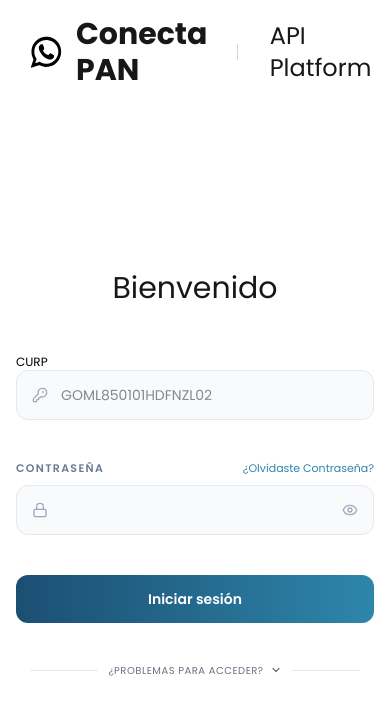
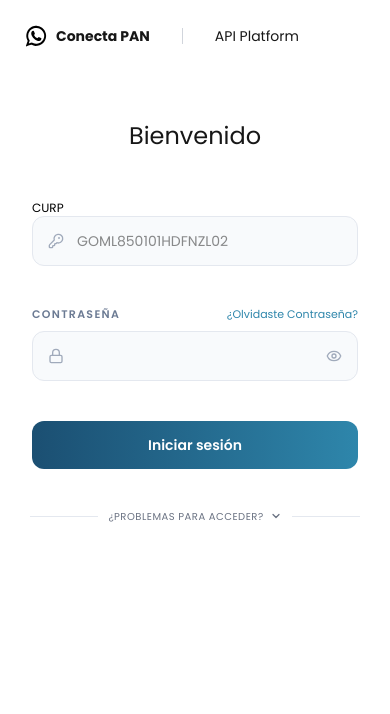
Before and after one commit to CESARBR2025/sjr-qa-conecta-pan, a Next.js app: page /login in a window 390 px wide. Shown: the top 714 px of the page. Built offline with nearby package versions, Linux system fonts and the light colour scheme.

Commit message:
login styles

```diff
--- a/components/login/LoginForm.tsx
+++ b/components/login/LoginForm.tsx
@@ -81,28 +81,29 @@
 
   {/* LEFT */}
   <div className="flex items-center ">
-    <Image src="/whats.svg" alt="Logo PAN" width={60} height={60} />
+    <Image src="/whats.svg" alt="Logo PAN"  width={60} height={60}
+      className="w-[40px] h-[40px] sm:w-[60px] sm:h-[60px]" />
 
-    <p className="text-3xl font-bold ">Conecta PAN</p>
+    <p className="text-sm sm:text-2xl lg:text-3xl font-bold ">Conecta PAN</p>
   </div>
 
    {/* DIVIDER */}
   <div className="h-4 w-px bg-gray-300" />
 
   {/* RIGHT */}
-  <div className="text-2xl  text-gray ">
+  <div className="text-sm sm:text-xl lg:text-2xl  text-gray ">
     API Platform
   </div>
 
 </header>
 
   {/* CONTENT */}
-  <div className="flex-1 flex  justify-center px-4">
+  <div className="flex-1 flex  justify-center items-start pt-12 sm:pt-16 lg:pt-18  p-8 sm:px-4 lg:px-4 ">
 
     <div className="w-full max-w-md justify-center flex flex-col">
 
       {/* TITLE */}
-      <h1 className="text-3xl md:text-3xl lg:text-[30px]
+      <h1 className=" text-2xl  sm:text-[30px]
        text-center mb-12">
         Bienvenido
       </h1>
```
